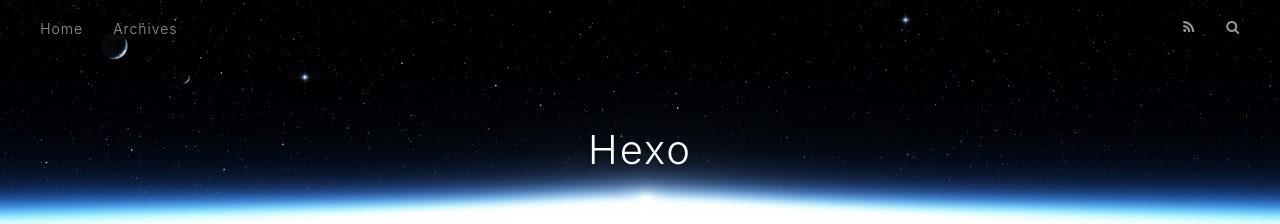
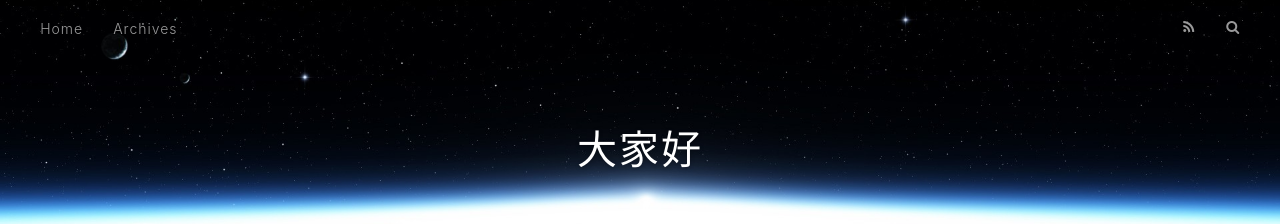
Before and after one commit to Hanslovemusic/Hanslovemusic.github.io, a plain HTML site: page 2019/09/28/hello-world/index.html in a window 1280 px wide. Shown: the top 224 px of the page. Drawn offline with nearby package versions, Linux system fonts and the light colour scheme.

Commit message:
no message

```diff
--- a/2019/09/28/hello-world/index.html
+++ b/2019/09/28/hello-world/index.html
@@ -38,7 +38,7 @@
   <div id="header-outer" class="outer">
     <div id="header-title" class="inner">
       <h1 id="logo-wrap">
-        <a href="/" id="logo">Hexo</a>
+        <a href="/" id="logo">大家好</a>
       </h1>
 
     </div>
```
